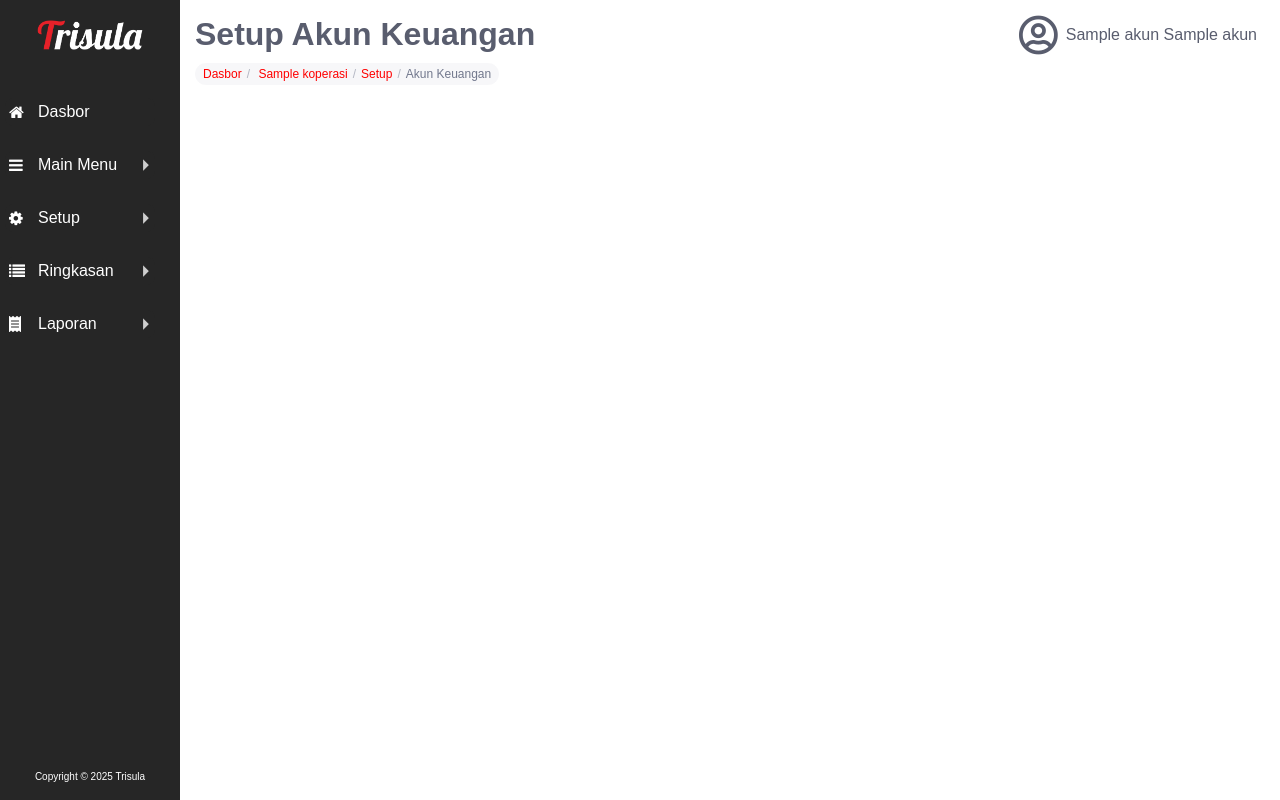
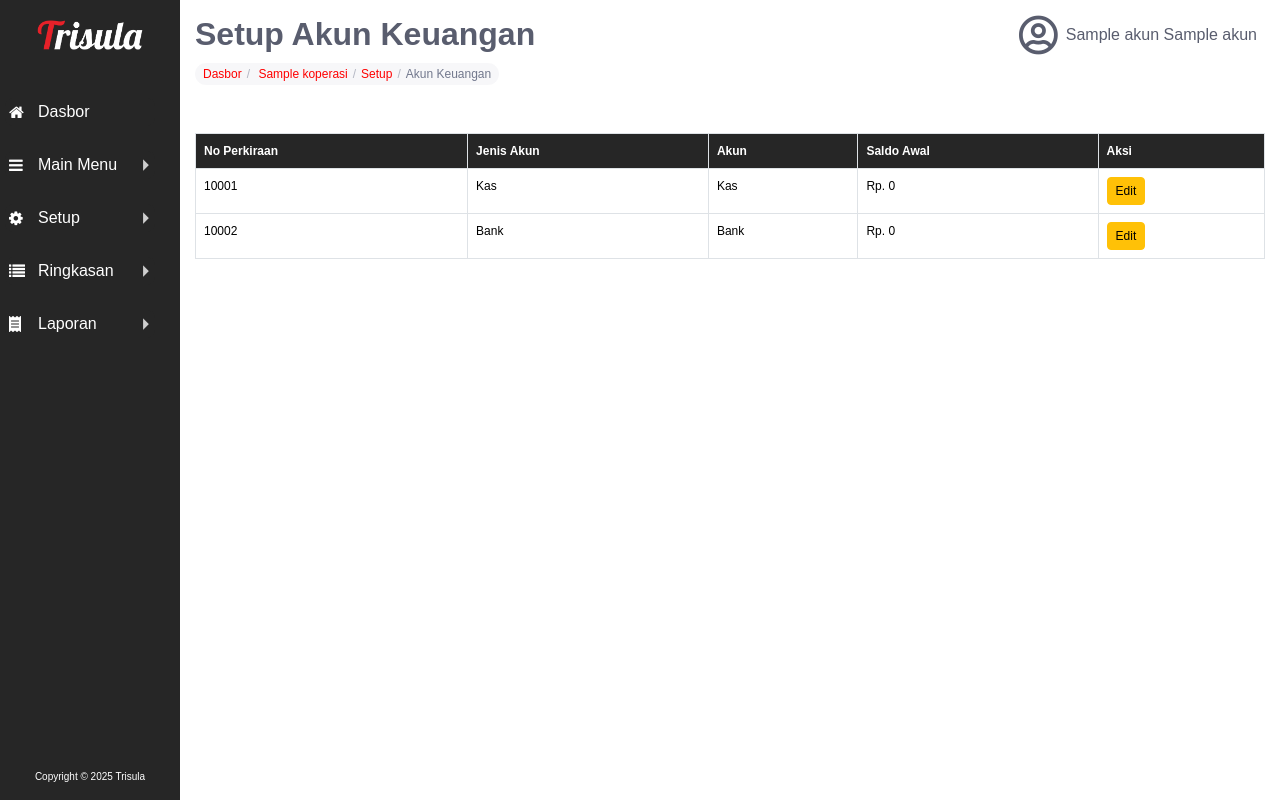
Before and after one commit to FauzanTrisuladana/Project-Trisula-PPW, a PHP site: page /Dasbor/Setup/AkunKeuangan/ in a window 1280 px wide. Run offline with PHP 8.4, Linux system fonts and the light colour scheme; the visitor is signed in with stand-in values (Sample User, id 1); tables that the repository leaves empty or names only in its code hold one stand-in row (values such as "Sample post").

Commit message:
add: table

```diff
--- a/Dasbor/Setup/AkunKeuangan/index.php
+++ b/Dasbor/Setup/AkunKeuangan/index.php
@@ -78,6 +78,47 @@ mysqli_stmt_close($stmt);
                 </div>
             </div>
         </section>
+        <section class="mt-5">
+            <div class="table-responsive wadah-table">
+                <table class="table table-hover table-bordered">
+                    <thead>
+                        <tr>
+                            <th class="tno">No Perkiraan</th>
+                            <th>Jenis Akun</th>
+                            <th>Akun</th>
+                            <th>Saldo Awal</th>
+                            <?php if ($_SESSION['role']!='N'): ?>
+                                <th>Aksi</th>
+                            <?php endif; ?>
+                        </tr>
+                    </thead>
+                    <tbody>
+                        <tr class="jenisakun">
+                            <td>10001</td>
+                            <td>Kas</td>
+                            <td>Kas</td>
+                            <td>Rp. 0</td>
+                            <?php if ($_SESSION['role']!='N'): ?>
+                                <td>
+                                    <button class="btn btn-warning btn-sm">Edit</button>
+                                </td>
+                            <?php endif; ?>
+                        </tr>
+                        <tr>
+                            <td>10002</td>
+                            <td>Bank</td>
+                            <td>Bank</td>
+                            <td>Rp. 0</td>
+                            <?php if ($_SESSION['role']!='N'): ?>
+                                <td>
+                                    <button class="btn btn-warning btn-sm">Edit</button>
+                                </td>
+                            <?php endif; ?>
+                        </tr>
+                    </tbody>
+                </table>
+            </div>
+    </section>
     </main>
     <script src="/assets/bootstrap/js/bootstrap.min.js"></script>
     <script src="/assets/js/script.js"></script>
--- a/assets/css/styles.css
+++ b/assets/css/styles.css
@@ -36,6 +36,13 @@ main {
 
 .Menu:hover {
   background-color: #585858;
+}
+
+.card .Menu {
+  background-color: unset;
+  color: unset;
+  border: #26262610 solid 1px;
+  border-radius: unset;
 }
 
 .icon-navbar {
@@ -335,7 +342,7 @@ header {
 .btn-depan {
   font-size: 24px;
 }
-.accordion-button::after {
+.v-navmenu .accordion-button::after {
   width: auto;
   height: auto;
   content: "⏷";
@@ -346,16 +353,16 @@ header {
   color: #cecece;
   transform: rotate(-90deg);
 }
-.accordion-button:not(.collapsed)::after {
+.v-navmenu .accordion-button:not(.collapsed)::after {
   width: auto;
   height: auto;
   transform: translate(-5px, -4px);
   transform: rotate(0deg);
 }
-.accordion-button {
+.v-navmenu .accordion-button {
   background-color: #262626;
 }
-.accordion-button:not(.collapsed) {
+.v-navmenu .accordion-button:not(.collapsed) {
   background-color: white;
 }
 .card-header {
@@ -367,3 +374,9 @@ header {
 .namaakun-header {
   color: white;
 }
+.jenisakun {
+  background-color: #94d353 !important;
+}
+section aside {
+  background-color: unset;
+}
```
